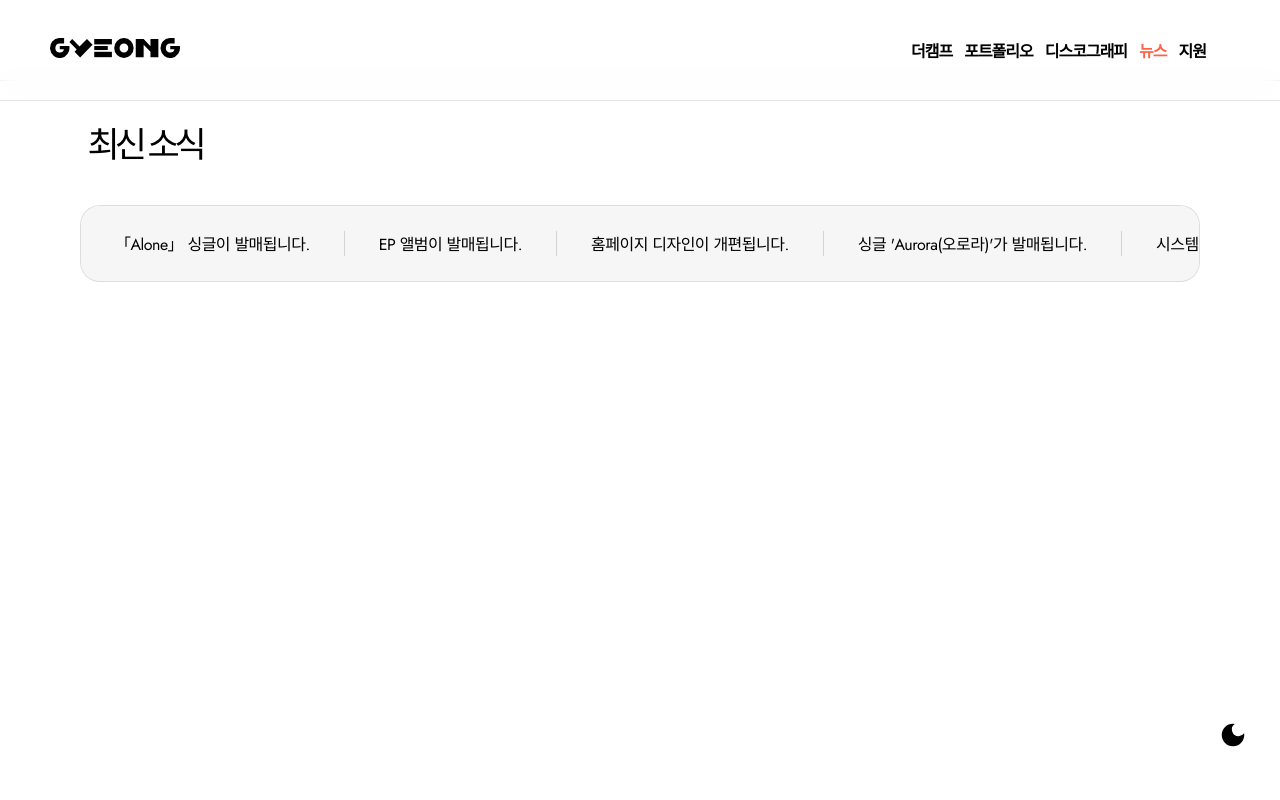
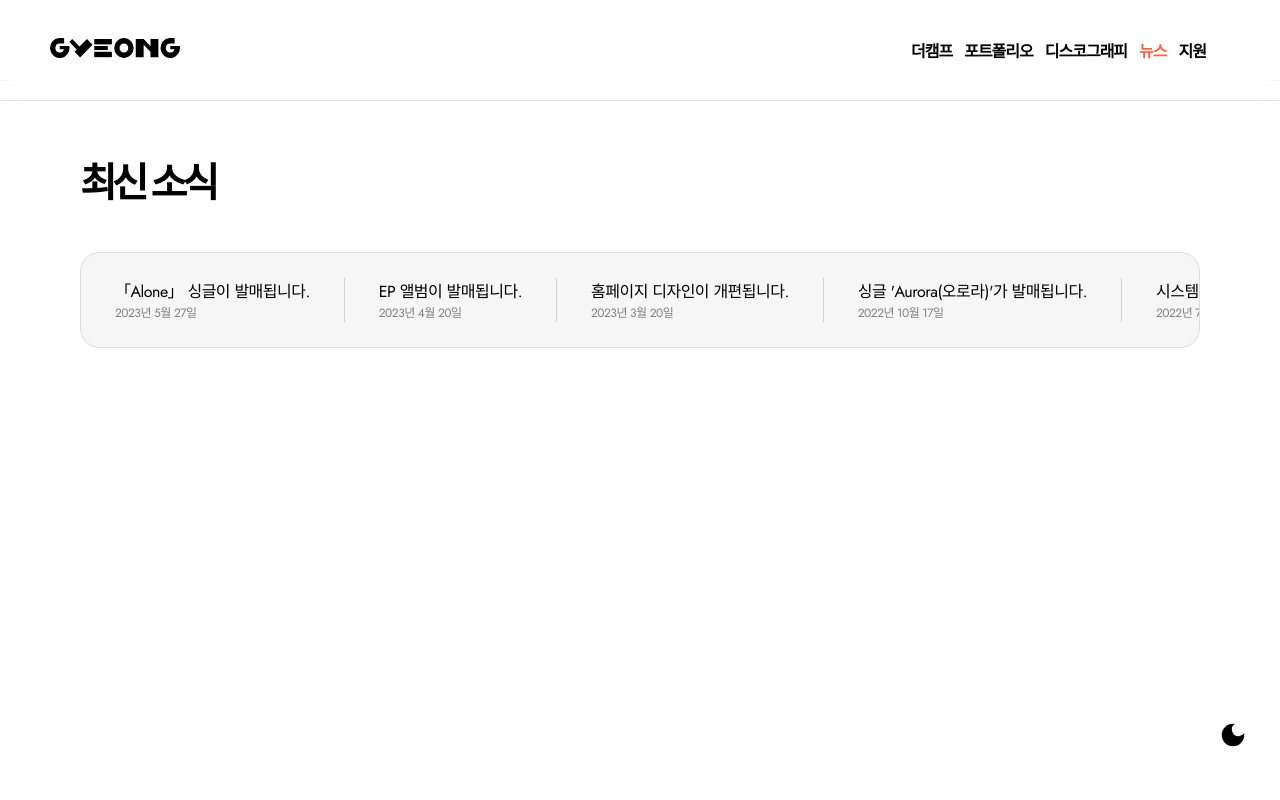
Before and after one commit to gyeongent/gyeongnet, a React (Create React App) app: page /news in a window 1280 px wide. Shown: the top 800 px of the page. Built offline with nearby package versions, Linux system fonts and the light colour scheme; a web font is replaced by a local one.

Commit message:
style update

```diff
--- a/src/App.css
+++ b/src/App.css
@@ -3,8 +3,7 @@
 @import url('https://fonts.googleapis.com/css2?family=Noto+Sans+KR:wght@100;400;700;900&display=swap');
 
 .App {
-  margin-top: 80px;
-  margin: 0;
+  margin-top: 30px;
   padding: 0;
   font-family: 'Jost', 'Spoqa Han Sans Neo', 'Noto Sans KR', 'sans-serif';
   font-weight: 100;
--- a/src/componenets/css/news.css
+++ b/src/componenets/css/news.css
@@ -4,15 +4,15 @@
 }
 
 .newsSide {
-    font-size: 35px;
-    font-weight: 300;
+    font-size: 40px;
+    font-weight: 600;
     height: max-content;
     z-index: -1;
     word-wrap: normal;
     letter-spacing: -5px;
     display: flex;
     justify-content:flex-start;
-    margin: 1em 2.5em;
+    margin: 1em 2em;
     align-items: center;
 }
 
@@ -72,6 +72,11 @@
     transition: all 0.2s ease;
     border-radius: 15px;
     background: linear-gradient(160deg, rgba(255, 120, 48, 0), rgba(252, 91, 83, 0));
+}
+
+.NewsContents > p {
+    font-size: 12px;
+    color: gray;
 }
 
 .NewsContents_Box {
--- a/src/componenets/news.js
+++ b/src/componenets/news.js
@@ -13,7 +13,8 @@ function News() {
             <NavLink to={'/news/' + newsinfo.date } key={index}>
                 <div className="NewsContents_Box">
                     <div className='NewsContents'>
-                        { newsinfo.title }
+                        <div>{ newsinfo.title }</div>
+                        <p>{ newsinfo.ogdate }</p>
                     </div>
                 </div>
             </NavLink>
```
